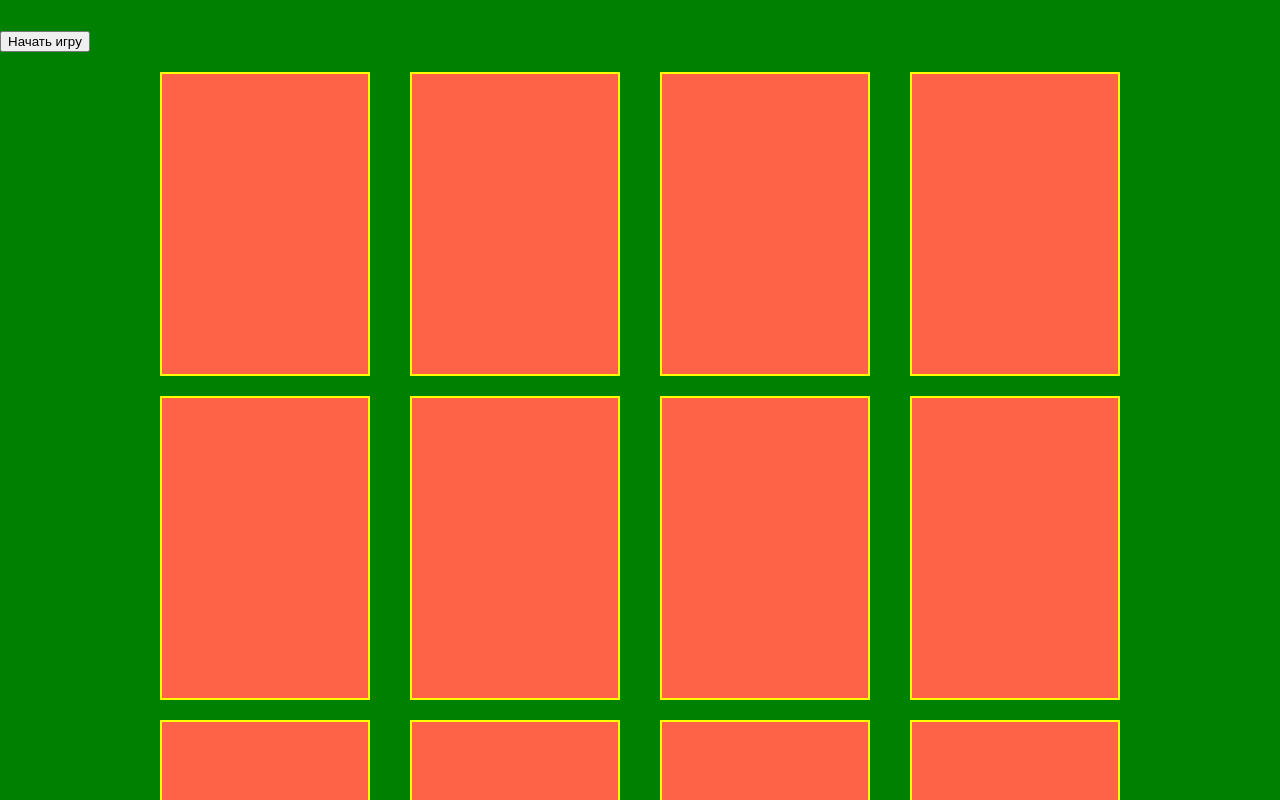
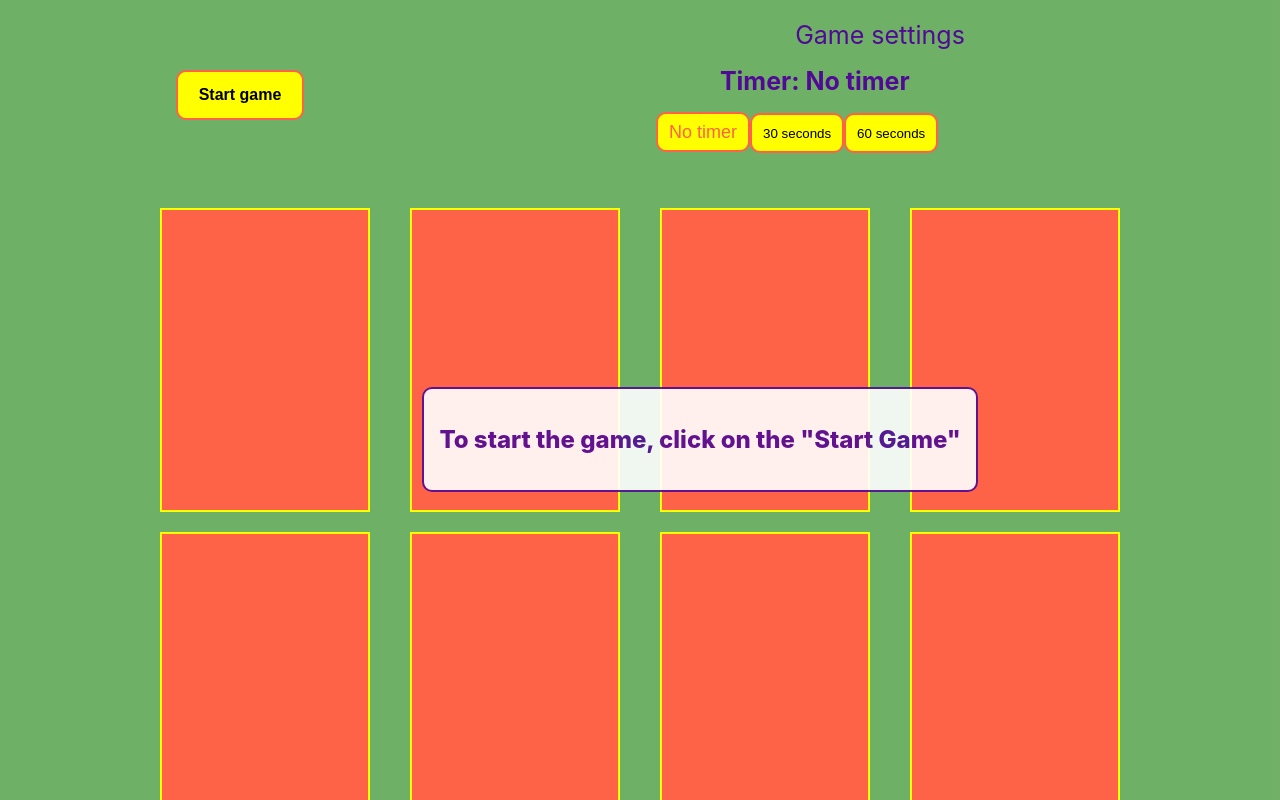
Before and after one commit to MarinaYur/react-game, a React (Create React App) app: page / in a window 1280 px wide. Shown: the top 800 px of the page. Built offline with nearby package versions, Linux system fonts and the light colour scheme.

Commit message:
feat: add timer setting

```diff
--- a/src/App.css
+++ b/src/App.css
@@ -1,8 +1,9 @@
 .App {
+  position: relative;
   max-width: 1500px;
-  background-color: green;
+  background-color: rgba(21, 126, 7, 0.61);
   margin: 0 auto;
-  padding: 30px 0 30px 0;
+  padding: 20px 0 30px 0;
 }
 
 .block {
@@ -11,6 +12,100 @@
   max-width: 1000px;
   text-align: center;
   margin: 20px auto 20px auto;
+}
+
+.popap-to-start {
+  font-size: 1.5rem;
+  color: rgb(82, 10, 150);
+  font-weight: 800;
+  line-height: 101px;
+  position: absolute;
+  top: 32%;
+  left: 33%;
+  max-width: 50%;
+  height: 101px;
+  border: 2px solid rgb(82, 10, 150);;
+  background: white;
+  opacity: 90%;
+  border-radius: 10px;
+  padding: 0 15px 0 15px;
+  z-index: 2;
+}
+.disappearance {
+  animation-name: myAnimation;
+  animation-duration: 1000ms;
+  animation-fill-mode: forwards;
+}
+
+@keyframes myAnimation {
+  100%{
+      display: none;
+      opacity: 0;
+      transform: rotateX(360deg);
+  }
+}
+.not-available:hover {
+  border-width: 12px;
+  border-radius: 14px;
+  transition-duration: 0,8s;
+  transform: rotate3d(1, 1, 1, 12deg);
+}
+
+.app-top {
+  width: 100%;
+  display: flex;
+  justify-content: space-around;
+  margin: 0 auto;
+}
+
+.customization {
+  width: 35%;
+  padding-bottom: 20px;
+}
+
+.button-start {
+  margin-top: 50px;
+  font-size: 1rem;
+  font-weight: 700;
+  width: 10%;
+  height: 50px;
+}
+
+button {
+  background-color: yellow;
+  border: 2px solid tomato;
+  border-radius: 10px;
+}
+
+.customization p {
+  font-size: 25px;
+  color: rgb(82, 10, 150);
+  text-align: center;
+  margin: 0px 0 14px 0;
+}
+
+.timer-game {
+  font-size: 1.5rem;
+  font-weight: 700;
+  width: 70%;
+  height: 104px;
+  border-radius: 4px;
+}
+
+.timer-game p {
+  line-height: 34px;
+  padding-left: 4px;
+}
+
+.timer-game button {
+  width: 30%;
+  height: 40px;
+}
+
+.clicked-timer {
+  font-size: large;
+  color: tomato;
+  font-weight: 500;
 }
 
 .block>* {
@@ -24,6 +119,8 @@
   background-repeat: no-repeat;
   background-size: cover;
   background-position: center;
+
+  transition-property: border-width, border-radius;
 }
 
 .image0 {
--- a/src/App.js
+++ b/src/App.js
@@ -1,27 +1,73 @@
 import React from 'react';
 import './App.css';
-
+let timer = () => {};
 class App extends React.Component {
   constructor (props) {
     super(props);
-    this.value = [];
-    this.adressOfImages = [];
+    this.twoOpenedValue = []; //for accumulating and comparing opened cards
+    this.setTimer = 'No timer';
     this.state = {
+      cardLimitation: 0, //limitation on opening cards, no more than 2
       imageNumber: [],
-      identifier: 0,
-      imageOfOpenedCards: []
+      imageOfOpenedCards: [],
+      startGame: 'before start: cards not available',
+      remainingTime: 'No timer',
+      buttonClasses: ['no-timer', 'timer30', 'timer60'],
+      activeButton: 'No timer',
+      countPairsOfOpenedCards: 1,  // number of opened card pairs
     }
     this.startGame = this.startGame.bind(this);
-    this.timer = this.timer.bind(this);
+    this.timeToRemember = this.timeToRemember.bind(this);
     this.openCloseCards = this.openCloseCards.bind(this);
+    this.timerOfGame = this.timerOfGame.bind(this);
+    this.chooseTimer = this.chooseTimer.bind(this);
   }
-  // раскладка карт при нажатии кнопки "Начать игру"
-  startGame () {
+
+  //сhoose timer settings
+  chooseTimer (e) {
+    if (this.state.startGame !== 'user is playing') {
+      this.setState({
+        activeButton: e.target.getAttribute('data'),
+        remainingTime: e.target.getAttribute('data')
+      })
+    }
+  }
+
+  //user sees which timer button is pressed
+  isActiveButton(buttonId) {
+    return this.state.activeButton === buttonId ? 'clicked-timer' : '';
+  }
+
+  //timer setting
+  timerOfGame (e) {
+    if (this.state.remainingTime === 'No timer'){
+      return;
+    }
+    clearInterval(timer);
+    timer = setInterval(() => {
+      if(!this.state.remainingTime) {
+        clearInterval(timer);
+        return false;
+      }
+      this.setState(prevState => {
+        return {remainingTime: prevState.remainingTime - 1}
+      });
+    }, 1000)
+  }
+
+  // the layout of the cards when you click the "Start game" button
+  startGame (e) {
+    this.setState({startGame: 'game began: cards are laid out'});
     let arrayOfImageNumber = [];
     for (let k = 1; k<13; k++){
       arrayOfImageNumber.push(k);
     }
-    //Тасование Фишера — Йетса
+    this.shuffle(arrayOfImageNumber);
+    this.timeToRemember(arrayOfImageNumber);
+  }
+
+  // Fisher-Yates Shuffle
+  shuffle (arrayOfImageNumber) {
     for (let i = arrayOfImageNumber.length - 1; i > 0; i--) {
       let j = Math.floor(Math.random() * (i + 1));
       [arrayOfImageNumber[i], arrayOfImageNumber[j]] = [arrayOfImageNumber[j], arrayOfImageNumber[i]];
@@ -29,90 +75,107 @@ class App extends React.Component {
     }
     arrayOfImageNumber[0] = arrayOfImageNumber[0] > 6 ? (arrayOfImageNumber.length + 1 - arrayOfImageNumber[0]) : arrayOfImageNumber[0];
     this.setState({imageNumber: arrayOfImageNumber});
-    this.timer(arrayOfImageNumber);
   }
 
-  timer (arrayOfImageNumber) {
+  timeToRemember (arrayOfImageNumber) {
     setTimeout (() => {
       for (let i = 0; i < arrayOfImageNumber.length; i++) {
         arrayOfImageNumber[i] = arrayOfImageNumber[i] + 'closed';
       }
-    this.setState({imageNumber: arrayOfImageNumber})}, 2000);
+      this.setState({
+        imageNumber: arrayOfImageNumber,
+        startGame: 'user is playing',
+      });
+      this.timerOfGame();
+    }, 4000);
   }
 
   openCloseCards (e) {
-      if (this.state.identifier < 2) {
+    console.log('clicked index = ' + e.target.getAttribute('data-index'));
+    if (this.state.startGame === 'user is playing') {
+     if (this.state.cardLimitation < 2) {
         let index = e.target.getAttribute('data-index');
         let value = parseInt(this.state.imageNumber[index]);
-        this.value.push(value);
+        this.twoOpenedValue.push(value);
         this.setState({
           imageNumber: {
             ...this.state.imageNumber,
             [index]: value,
           },
-          identifier: this.state.identifier + 1,
+          cardLimitation: this.state.cardLimitation + 1,
         })
-        // если две открытые карточки равны
-        if (this.value.length === 2 ) {
+        // if two open cards are equal
+        if (this.twoOpenedValue.length === 2 ) {
           console.log(this.state.imageNumber);
-          if (this.value[0] === this.value[1]) {
+          if (this.twoOpenedValue[0] === this.twoOpenedValue[1]) {
             this.setState({
-              identifier: 0,
-              // imageNumber: {
-              //   ...this.state.imageNumber,
-              //   [index]: value + 'opened',
-              // },
-            })
-
-            this.value = [];
-            console.log(this.value[0] === this.value[1]);
+              countPairsOfOpenedCards: this.state.countPairsOfOpenedCards + 1,
+              cardLimitation: 0,
+            });
+            this.twoOpenedValue = [];
+            console.log(this.state.countPairsOfOpenedCards);
           } else {
-            // если две открытые карточки НЕ равны, нужно их снова скрыть
+              // if two open cards are NOT equal, you need to hide them again
               setTimeout (() => {
                 for (let imageNumber in this.state.imageNumber) {
-                // if (!this.state.imageNumber[imageNumber].length > 1) {
-                  console.log(this.state.imageNumber[imageNumber]);
                   const valueImageNumber = this.state.imageNumber[imageNumber];
                   this.setState({
                     imageNumber: {
                       ...this.state.imageNumber,
-                    [imageNumber]: valueImageNumber === this.value[0] || valueImageNumber === this.value[1] ? this.state.imageNumber[imageNumber] + 'closed' : this.state.imageNumber[imageNumber]
+                      [imageNumber]: valueImageNumber === this.twoOpenedValue[0] || valueImageNumber === this.twoOpenedValue[1] ? this.state.imageNumber[imageNumber] + 'closed' : this.state.imageNumber[imageNumber]
                     },
-                  identifier: 0,
+                    cardLimitation: 0,
                   })
-              // }
                 }
-              this.value = [];
-              console.log(this.state.imageNumber, 'this.state.identifier', this.state.identifier);
+                this.twoOpenedValue = [];
               }, 2000);
             }
         }
-        console.log(this.state.imageNumber[index], 'index:', e.target.getAttribute('data-index'), 'value:', value);
-        console.log('this.value.length:', this.value.length, this.value[0] === this.value[1]);
       }
+    }
+  }
+
+  addClassNotAvailable () {
+    return (this.state.startGame === 'before start: cards not available' ? " not-available" : '');
   }
 
   render() {
     return (
-      <div className="App">
-        <button onClick={this.startGame}>Начать игру</button>
+      <div className="App" onClick={this.howStartGame}>
+        <div className="app-top">
+          <button className="button-start" onClick={this.startGame}>Start game</button>
+          <div className={"popap-to-start" + (this.state.startGame !== 'before start: cards not available' ? " disappearance" : "")}>
+            To start the game, click on the "Start Game"
+          </div>
+          <div className="customization">
+            <p>Game settings</p>
+            <div className="timer-game">
+              <p>Timer: {this.state.remainingTime}</p>
+              <button data='No timer' className={this.isActiveButton('No timer')} onClick={this.chooseTimer}>No timer</button>
+              <button data="30" className={this.isActiveButton('30')} onClick={this.chooseTimer}>30 seconds</button>
+              <button data="60" className={this.isActiveButton('60')} onClick={this.chooseTimer}>60 seconds</button>
+          </div>
+          </div>
+        </div>
         <div className="block block-1">
-          <div className={"image image" + this.state.imageNumber[0]} onClick={this.openCloseCards} data-index="0"></div>
-          <div className={"image image" + this.state.imageNumber[1]} onClick={this.openCloseCards} data-index="1"></div>
-          <div className={"image image" + this.state.imageNumber[2]} onClick={this.openCloseCards} data-index="2"></div>
-          <div className={"image image" + this.state.imageNumber[3]} onClick={this.openCloseCards} data-index="3"></div>
+          <div className={"image image" + this.state.imageNumber[0] + " " + this.addClassNotAvailable()}
+            onClick={this.openCloseCards} data-index="0">
+          </div>
+          <div className={"image image" + this.state.imageNumber[1] + " " + this.addClassNotAvailable()} onClick={this.openCloseCards} data-index="1"></div>
+          <div className={"image image" + this.state.imageNumber[2] + " " + this.addClassNotAvailable()} onClick={this.openCloseCards} data-index="2"></div>
+          <div className={"image image" + this.state.imageNumber[3] + " " + this.addClassNotAvailable()} onClick={this.openCloseCards} data-index="3"></div>
         </div>
         <div className="block block-2">
-          <div className={"image image" + this.state.imageNumber[4]} onClick={this.openCloseCards} data-index="4"></div>
-          <div className={"image image" + this.state.imageNumber[5]} onClick={this.openCloseCards} data-index="5"></div>
-          <div className={"image image" + this.state.imageNumber[6]} onClick={this.openCloseCards} data-index="6"></div>
-          <div className={"image image" + this.state.imageNumber[7]} onClick={this.openCloseCards} data-index="7"></div>
+          <div className={"image image" + this.state.imageNumber[4] + " " + this.addClassNotAvailable()} onClick={this.openCloseCards} data-index="4"></div>
+          <div className={"image image" + this.state.imageNumber[5] + " " + this.addClassNotAvailable()} onClick={this.openCloseCards} data-index="5"></div>
+          <div className={"image image" + this.state.imageNumber[6] + " " + this.addClassNotAvailable()} onClick={this.openCloseCards} data-index="6"></div>
+          <div className={"image image" + this.state.imageNumber[7] + " " + this.addClassNotAvailable()} onClick={this.openCloseCards} data-index="7"></div>
         </div>
         <div className="block block-3">
-          <div className={"image image" + this.state.imageNumber[8]} onClick={this.openCloseCards} data-index="8"></div>
-          <div className={"image image" + this.state.imageNumber[9]} onClick={this.openCloseCards} data-index="9"></div>
-          <div className={"image image" + this.state.imageNumber[10]} onClick={this.openCloseCards} data-index="10"></div>
-          <div className={"image image" + this.state.imageNumber[11]} onClick={this.openCloseCards} data-index="11"></div>
+          <div className={"image image" + this.state.imageNumber[8] + " " + this.addClassNotAvailable()} onClick={this.openCloseCards} data-index="8"></div>
+          <div className={"image image" + this.state.imageNumber[9] + " " + this.addClassNotAvailable()} onClick={this.openCloseCards} data-index="9"></div>
+          <div className={"image image" + this.state.imageNumber[10] + " " + this.addClassNotAvailable()} onClick={this.openCloseCards} data-index="10"></div>
+          <div className={"image image" + this.state.imageNumber[11] + " " + this.addClassNotAvailable()} onClick={this.openCloseCards} data-index="11"></div>
         </div>
       </div>
     );
@@ -120,68 +183,3 @@ class App extends React.Component {
 }
 
 export default App;
-
-
-
-// import React from 'react';
-// import './App.css';
-
-// class App extends React.Component {
-//   constructor (props) {
-//     super(props);
-//     this.adressOfImages = [];
-//     this.state = {
-//       class: Array(12).fill(null),
-//     }
-//     this.startGame = this.startGame.bind(this);
-//   }
-//   startGame (e) {
-//     let array = [];
-//     for (let k = 1; k<13; k++){
-//       array.push(k);
-//     }
-//     //Тасование Фишера — Йетса
-//     for (let i = array.length - 1; i > 0; i--) {
-//       let j = Math.floor(Math.random() * (i + 1));
-//       [array[i], array[j]] = [array[j], array[i]];
-//     }
-//     console.log(e.target);
-//     this.fillingWithPictures(e, array);
-//   }
-
-//   fillingWithPictures (e, arr) {
-//     // let images = document.querySelectorAll('.image');
-//     for (let i = 0; i < arr.length; i++) {
-//       // this.state.class.setState
-//       // images[i].classList = arr[i] < 7 ? 'image image' + arr[i] : 'image image' + (arr.length + 1 - arr[i]);
-//     }
-//   }
-
-//   render() {
-//     return (
-//       <div className="App">
-//         <button onClick={this.startGame}>Начать игру</button>
-//         <div className="block block-1">
-//           <div className="image" data="1"></div>
-//           <div className="image" data="2"></div>
-//           <div className="image" data="3"></div>
-//           <div className="image" data="4"></div>
-//         </div>
-//         <div className="block block-2">
-//           <div className="image"></div>
-//           <div className="image"></div>
-//           <div className="image"></div>
-//           <div className="image"></div>
-//         </div>
-//         <div className="block block-3">
-//           <div className="image"></div>
-//           <div className="image"></div>
-//           <div className="image"></div>
-//           <div className="image"></div>
-//         </div>
-//       </div>
-//     );
-//   }
-// }
-
-// export default App;
```
Lines whose indentation alone changed are shown as unchanged.
